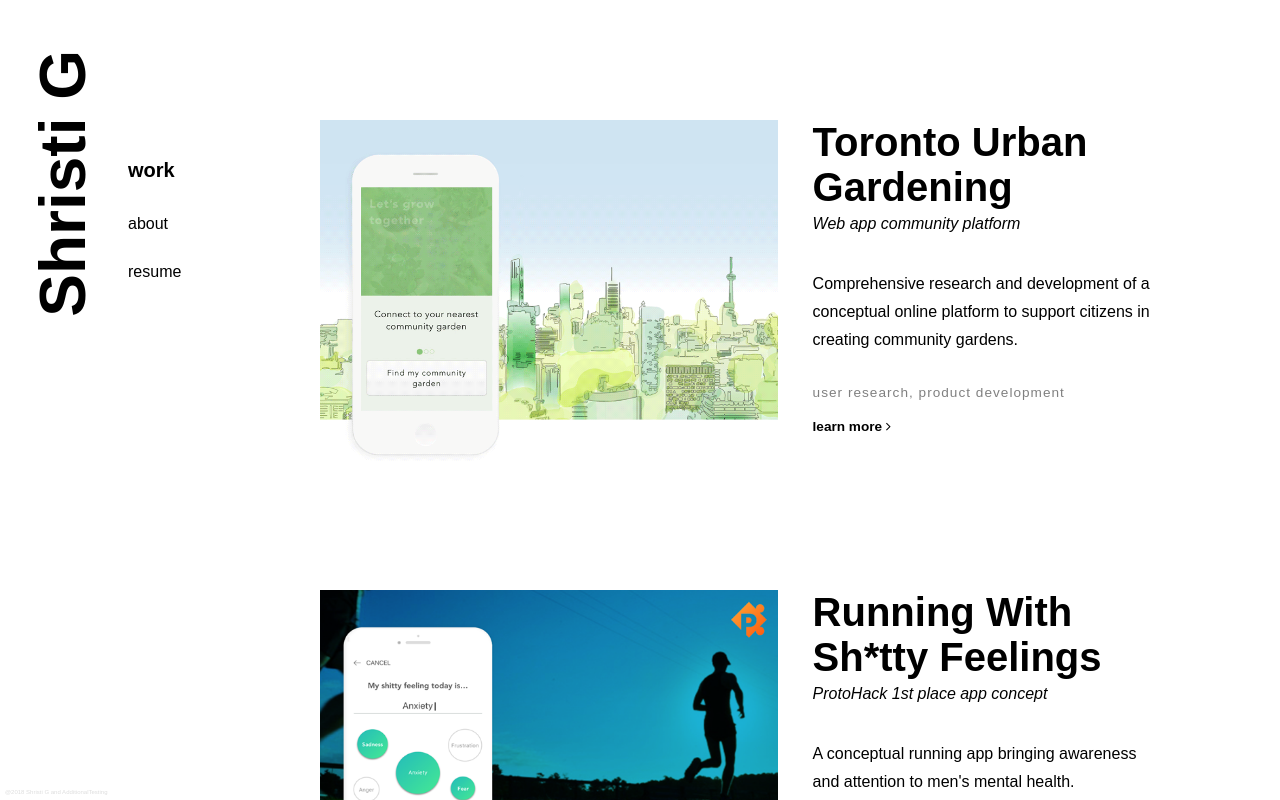
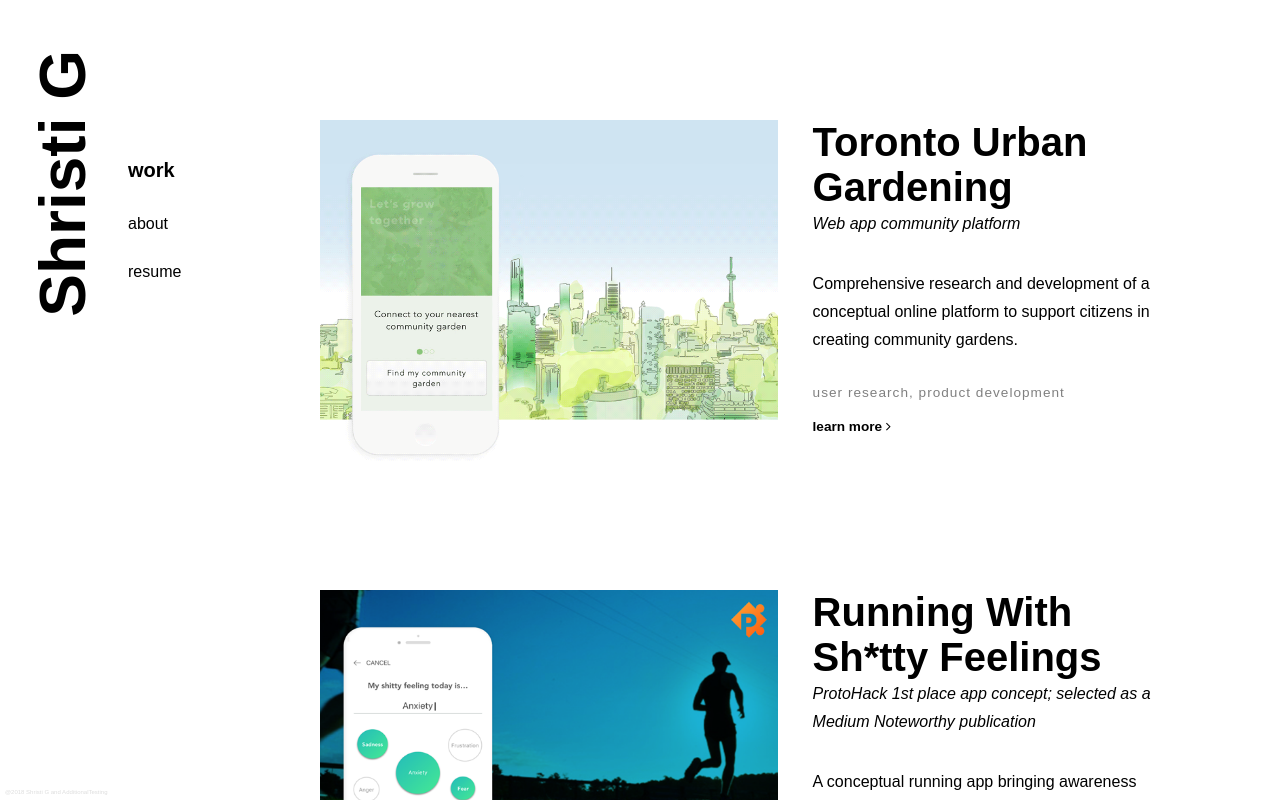
Before and after one commit to 1shristi/1shristi.github.io, a plain HTML site: page index.html in a window 1280 px wide. Drawn offline with Linux system fonts and the light colour scheme.

Commit message:
resume edit

```diff
--- a/index.html
+++ b/index.html
@@ -47,9 +47,9 @@
           <div class="project_copy">
             <div>
               <h3>Running With Sh*tty Feelings</h3>
-              <p class="subtitle">ProtoHack 1st place app concept</p>
+              <p class="subtitle">ProtoHack 1st place app concept; selected as a Medium Noteworthy publication</p>
             </div>
-            <p>A conceptual running app bringing awareness and attention to men's mental health.</p>
+            <p>A conceptual running app bringing awareness and attention to men's mental health. (external link)</p>
 
               <p id="uxSummary">user research, product development</p>
 
```
Also changed, not shown: 2 other files.
